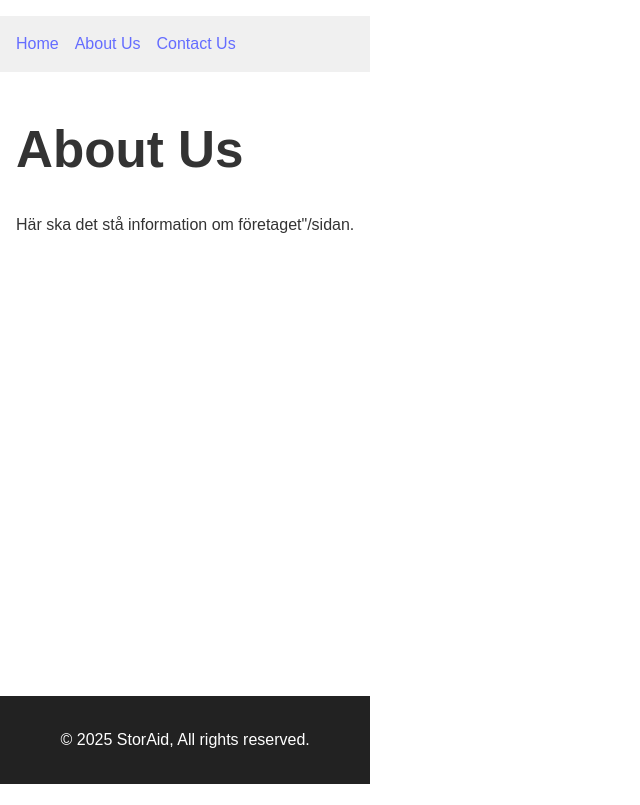
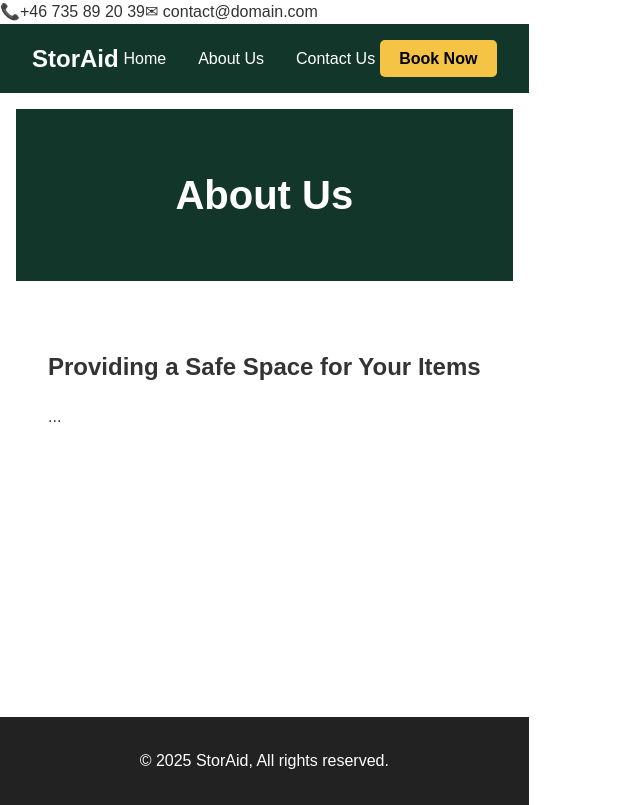
Before and after one commit to Sahandb13/js-frontend, a React (Vite) app: page /about-us in a window 1280 px wide. Shown: the whole page, without its empty margins (0-640 px from the left). Built offline with nearby package versions, Linux system fonts and the light colour scheme.

Commit message:
adding components for page,nav,

```diff
--- a/src/App.css
+++ b/src/App.css
@@ -171,3 +171,9 @@ body {
   font-size: 0.9rem;
   margin-top: 0.25rem;
 }
+.about-content {
+  background-color: #ffffff;
+  padding: 3rem 2rem;
+  max-width: 1200px;
+  margin: 0 auto;
+}
--- a/src/components/Navbar.jsx
+++ b/src/components/Navbar.jsx
@@ -1,18 +1,29 @@
-// MARK: Navbar-komponent
 import { Link } from "react-router-dom";
+import "./Navbar.css";
+
 export default function Navbar() {
   return (
-    <nav
-      style={{
-        backgroundColor: "#f0f0f0",
-        padding: "1rem",
-        display: "flex",
-        gap: "1rem",
-      }}
-    >
-      <Link to="/">Home</Link>
-      <Link to="/about-us">About Us</Link>
-      <Link to="/contact-us">Contact Us</Link>
-    </nav>
+    <header>
+      {/* TOP BAR MED TELEFON & EMAIL */}
+      <div className="topbar">
+        <span> 📞+46 735 89 20 39</span>
+        <span>✉ contact@domain.com</span>
+      </div>
+
+      {/* HUVUD-NAVIGATION */}
+      <nav className="navbar">
+        <div className="nav-inner">
+          <div className="nav-logo">StorAid</div>
+
+          <div className="nav-links">
+            <Link to="/">Home</Link>
+            <Link to="/about-us">About Us</Link>
+            <Link to="/contact-us">Contact Us</Link>
+          </div>
+
+          <button className="nav-cta">Book Now</button>
+        </div>
+      </nav>
+    </header>
   );
 }
--- /dev/null
+++ b/src/components/PageHeader.css
@@ -0,0 +1,12 @@
+.page-header {
+  background-color: #12372A; /* mörkgrön från Figma */
+  color: #ffffff;
+  padding: 4rem 2rem;
+  text-align: center;
+}
+
+.page-header h1 {
+  font-size: 2.5rem;
+  margin: 0;
+  font-weight: 600;
+}
--- /dev/null
+++ b/src/components/PageHeader.jsx
@@ -0,0 +1,9 @@
+import "./PageHeader.css";
+
+export default function PageHeader({ title }) {
+  return (
+    <section className="page-header">
+      <h1>{title}</h1>
+    </section>
+  );
+}
--- /dev/null
+++ b/src/components/navbar.css
@@ -0,0 +1,46 @@
+.navbar {
+  background-color: #12372A; /* tagen från  Figma */
+  padding: 1rem 2rem;
+  color: white;
+}
+
+.nav-inner {
+  display: flex;
+  justify-content: space-between;
+  align-items: center;
+  max-width: 1300px;
+  margin: 0 auto;
+}
+
+.nav-logo {
+  font-size: 1.5rem;
+  font-weight: bold;
+}
+
+.nav-links {
+  display: flex;
+  gap: 2rem;
+}
+
+.nav-links a {
+  color: #ffffff;
+  text-decoration: none;
+  font-size: 1rem;
+}
+
+.nav-links a:hover {
+  text-decoration: underline;
+}
+
+.nav-cta {
+  background-color: #F6C445; /* tagen frfån Figma */
+  border: none;
+  padding: 0.6rem 1.2rem;
+  border-radius: 5px;
+  cursor: pointer;
+  font-weight: bold;
+}
+
+.nav-cta:hover {
+  background-color: #e4b233;
+}
--- a/src/pages/AboutUs.jsx
+++ b/src/pages/AboutUs.jsx
@@ -1,8 +1,16 @@
+import PageHeader from "../components/PageHeader";
+
 export default function AboutUs() {
   return (
-    <div>
-      <h1>About Us</h1>
-        <p> Här ska det stå information om företaget"/sidan.</p>
-    </div>
+    <>
+      <PageHeader title="About Us" />
+
+      <div className="about-content">
+
+        <h2>Providing a Safe Space for Your Items</h2>
+
+        <p>...</p>
+      </div>
+    </>
   );
 }
```
